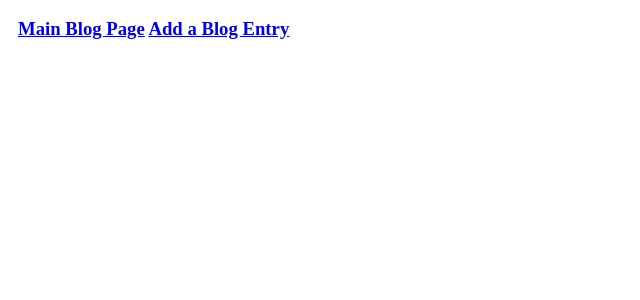
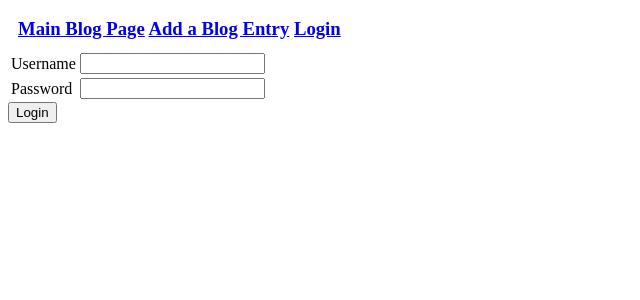
Before and after one commit to earl-gadel/blogz, a Flask app: template templates/login.html in a window 1280 px wide. Shown: the top 300 px of the page, without its empty margins (0-640 px from the left). Run offline with Flask 2, Linux system fonts and the light colour scheme; the template is opened without the code that fills it, so the values that code supplies are empty.

Commit message:
started on login page

```diff
--- a/main.py
+++ b/main.py
@@ -1,4 +1,4 @@
-from flask import Flask, request, redirect, render_template
+from flask import Flask, request, redirect, render_template, flash, session
 from flask_sqlalchemy import SQLAlchemy
 
 app = Flask(__name__)
@@ -67,6 +67,27 @@ def new_post():
                            error_title=error_title, error_body=error_body,
                            blog_title=blog_title, blog_body=blog_body)
 
+@app.route('/login', methods=['POST', 'GET'])
+def login():
+    if request.method == 'POST':
+        username = request.form['username']
+        password = request.form['password']
+        user = User.query.filter_by(username=username).first()
+        if user and user.password == password:
+            session['username'] = username
+            flash('Logged in')
+            return redirect('/newpost')
+        else:
+            flash('User password incorrect, or user does not exist', 'error')
+
+        return render_template('login.html')
+
+    return render_template('login.html')
+
+
+
+
+
 
 if __name__ == "__main__":
     app.run()
--- a/templates/base.html
+++ b/templates/base.html
@@ -6,6 +6,7 @@
         <h3 class="inline-text">
             <a href="/">Main Blog Page</a>
             <a href="/newpost">Add a Blog Entry</a>
+            <a href="/login">Login</a>
         </h3>
 </head>
 <body>
--- a/templates/login.html
+++ b/templates/login.html
@@ -2,4 +2,22 @@
 
 {% block content %}
 
+<form action="/login" method="post">
+    <table>
+        <tr>
+            <td><label for="username">Username</label></td>
+            <td>
+                <input name="username" type="text" value="{{ username }}">
+            </td>
+        </tr>
+        <tr>
+            <td><label for="password">Password</label></td>
+            <td>
+                <input name="password" type="password">
+            </td>
+        </tr>
+    </table>
+    <input type="submit" value="Login">
+</form>
+
 {% endblock %}
```
